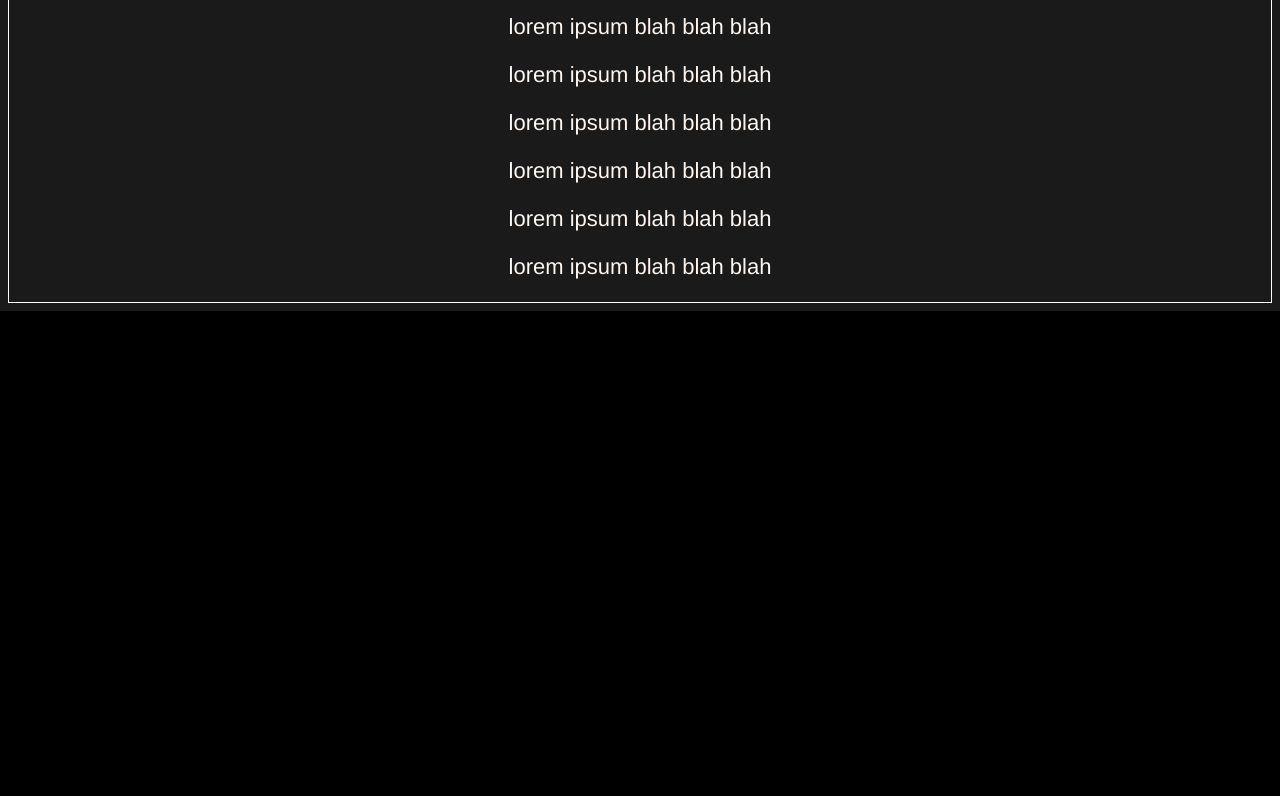
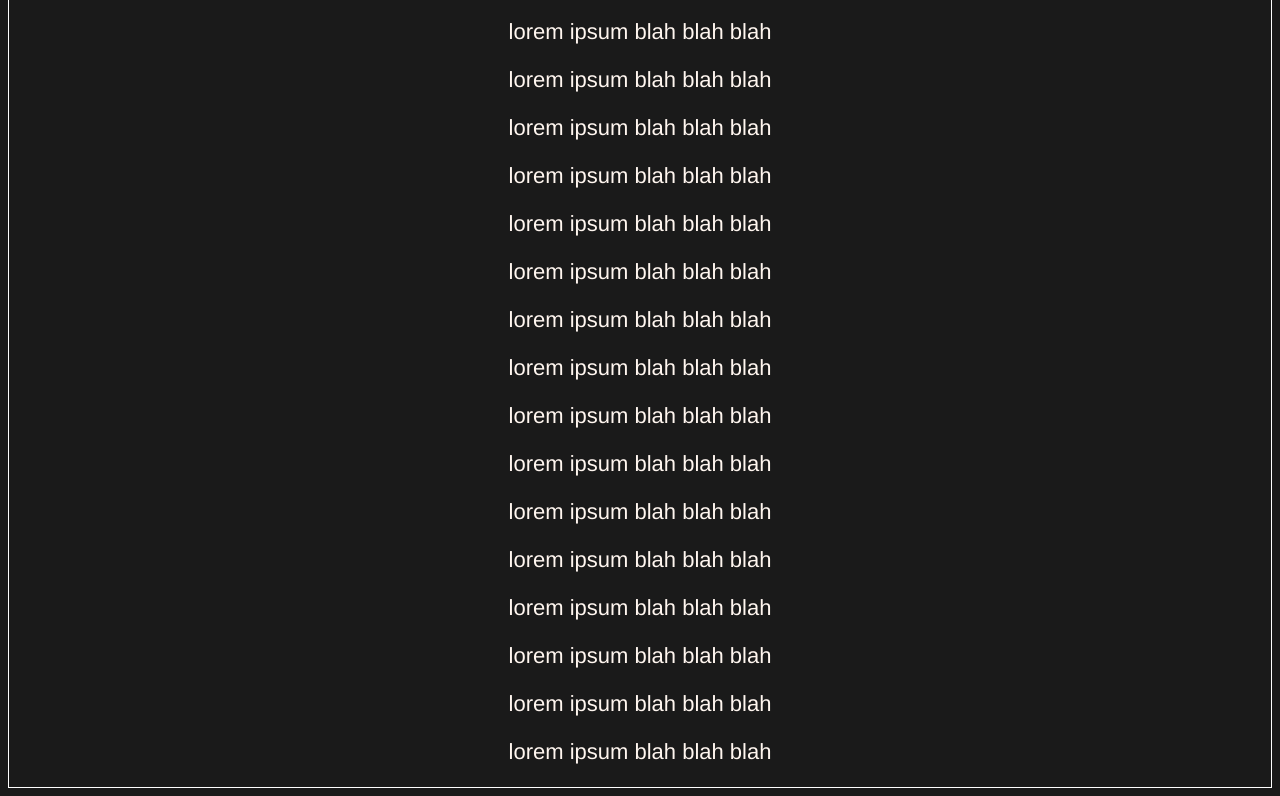
Before and after one commit to willrphillips/teacozy, a plain HTML site: page index.html in a window 1280 px wide. Shown: the part 525-1321 px from the top of the page. Before the commit the page ends 836 px from the top, so only its background shows below. Drawn offline with Linux system fonts and the light colour scheme.

Commit message:
First commit take 3

```diff
--- a/index.html
+++ b/index.html
@@ -31,5 +31,15 @@
     <p> lorem ipsum blah blah blah</p>
     <p> lorem ipsum blah blah blah</p>
     <p> lorem ipsum blah blah blah</p>
+    <p> lorem ipsum blah blah blah</p>
+    <p> lorem ipsum blah blah blah</p>
+    <p> lorem ipsum blah blah blah</p>
+    <p> lorem ipsum blah blah blah</p>
+    <p> lorem ipsum blah blah blah</p>
+    <p> lorem ipsum blah blah blah</p>
+    <p> lorem ipsum blah blah blah</p>
+    <p> lorem ipsum blah blah blah</p>
+    <p> lorem ipsum blah blah blah</p>
+    <p> lorem ipsum blah blah blah</p>
   </body>
 </html>
--- a/resources/css/style.css
+++ b/resources/css/style.css
@@ -57,5 +57,5 @@ nav a {
 }
 
 body {
-  margin-top: 70px;
+  margin-top: 75px;
 }
```
